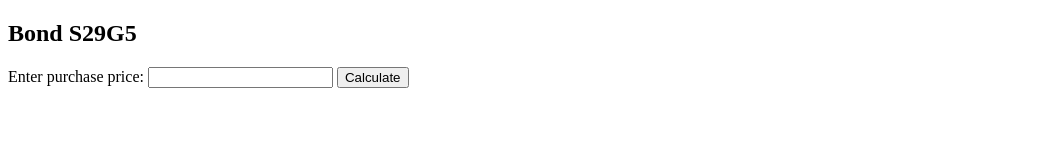
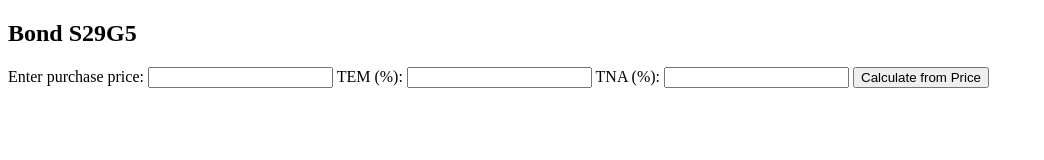
Before and after one commit to hernanrago/argentine-notes, a plain HTML site: page index.html in a window 1280 px wide. Shown: the whole page, without its empty margins (0-1044 px from the left). Drawn offline with Linux system fonts and the light colour scheme.

Commit message:
Update index.html

```diff
--- a/index.html
+++ b/index.html
@@ -9,48 +9,17 @@
 
   <label for="basePrice">Enter purchase price:</label>
   <input type="number" id="basePrice" step="0.01">
-  <button onclick="calculate()">Calculate</button>
+
+  <label for="tem">TEM (%):</label>
+  <input type="number" id="tem" step="0.01">
+
+  <label for="tna">TNA (%):</label>
+  <input type="number" id="tna" step="0.01">
+
+  <button onclick="calculateFromPrice()">Calculate from Price</button>
 
   <p id="output"></p>
 
-  <script>
-    function calculate() {
-      const basePrice = parseFloat(document.getElementById('basePrice').value);
-      const faceValue = 157.70;
-      const today = new Date();
-      const maturityDate = new Date('2025-08-29');
-      const msPerDay = 1000 * 60 * 60 * 24;
-      const daysToMaturity = Math.ceil((maturityDate - today) / msPerDay);
-
-      if (isNaN(basePrice) || basePrice <= 0 || daysToMaturity <= 0) {
-        document.getElementById('output').innerText =
-          'Please enter a valid base price and ensure today is before the maturity date.';
-        return;
-      }
-
-      // Fees
-      const commissionFee = basePrice * 0.0049; // 0.49%
-      const marketFee = basePrice * 0.0001;     // 0.01%
-      const totalCost = basePrice + commissionFee + marketFee;
-
-      // Effective rate over the period
-      const effectiveRate = faceValue / totalCost - 1;
-
-      // Monthly Effective Rate (TEM)
-      const monthlyEffectiveRate = (Math.pow(1 + effectiveRate, 30 / daysToMaturity) - 1) * 100;
-
-      // Nominal Annual Rate (TNA)
-      const nominalAnnualRate = (Math.pow(1 + effectiveRate, 365 / daysToMaturity) - 1) * 100;
-
-      document.getElementById('output').innerText =
-        `Base price: $${basePrice.toFixed(2)}\n` +
-        `Commission fee (0.49%): $${commissionFee.toFixed(2)}\n` +
-        `Market fee (0.01%): $${marketFee.toFixed(2)}\n` +
-        `Total paid (technical value): $${totalCost.toFixed(2)}\n\n` +
-        `Days to maturity: ${daysToMaturity}\n` +
-        `TEM (Monthly Effective Rate): ${monthlyEffectiveRate.toFixed(2)} %\n` +
-        `TNA (Nominal Annual Rate): ${nominalAnnualRate.toFixed(2)} %`;
-    }
-  </script>
+  <script src="calculator.js"></script>
 </body>
 </html>
```
